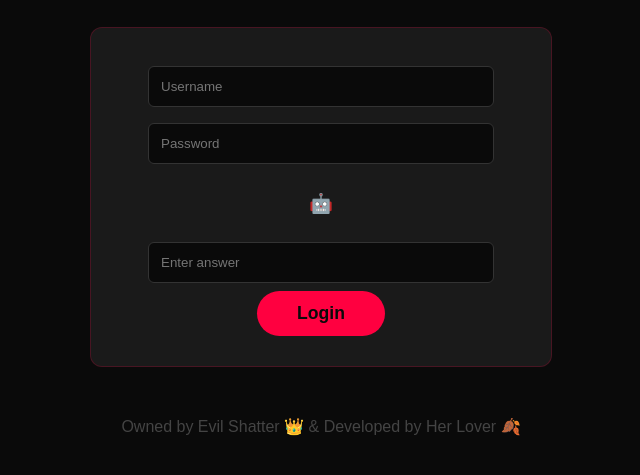
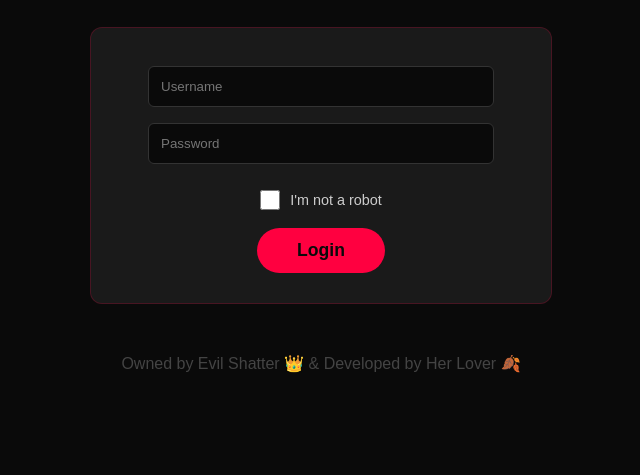
Before and after one commit to roman-shah/ShatterXReporter, a Flask app: page /login in a window 1280 px wide. Shown: the part 201-676 px from the top of the page, without its empty margins (319-959 px from the left). Run offline with Flask 3, Linux system fonts and the light colour scheme.

Commit message:
Add captcha validation to login form

```diff
--- a/templates/login.html
+++ b/templates/login.html
@@ -14,18 +14,22 @@
         button:hover { box-shadow: 0 0 30px #ff004066; }
         .error { color: #ff0040; }
         footer { margin-top: 50px; color: #444; }
-        .captcha { color: #0f0; font-size: 1.2em; }
+        .captcha-box { display: flex; align-items: center; justify-content: center; gap: 10px; margin: 10px 0; }
+        .captcha-box input[type="checkbox"] { width: 20px; height: 20px; cursor: pointer; }
+        .captcha-box label { color: #ccc; font-size: 0.9em; cursor: pointer; }
     </style>
 </head>
 <body>
     <h1>SHATTER REPORTER</h1>
     <p class="sub">Breaking The Limits</p>
     <div class="box">
-        <form method="POST">
+        <form method="POST" onsubmit="return validateCaptcha()">
             <input type="text" name="username" placeholder="Username" required><br>
             <input type="password" name="password" placeholder="Password" required><br>
-            <p class="captcha">🤖 {{ captcha }}</p>
-            <input type="text" name="captcha" placeholder="Enter answer" required><br>
+            <div class="captcha-box">
+                <input type="checkbox" id="captcha" required>
+                <label for="captcha">I'm not a robot</label>
+            </div>
             <button type="submit">Login</button>
         </form>
         {% if error %}
@@ -33,5 +37,15 @@
         {% endif %}
     </div>
     <footer>Owned by Evil Shatter 👑 & Developed by Her Lover 🍂</footer>
+    <script>
+        function validateCaptcha() {
+            const checkbox = document.getElementById('captcha');
+            if (!checkbox.checked) {
+                alert('Please verify you are human by ticking the box.');
+                return false;
+            }
+            return true;
+        }
+    </script>
 </body>
 </html>
```
